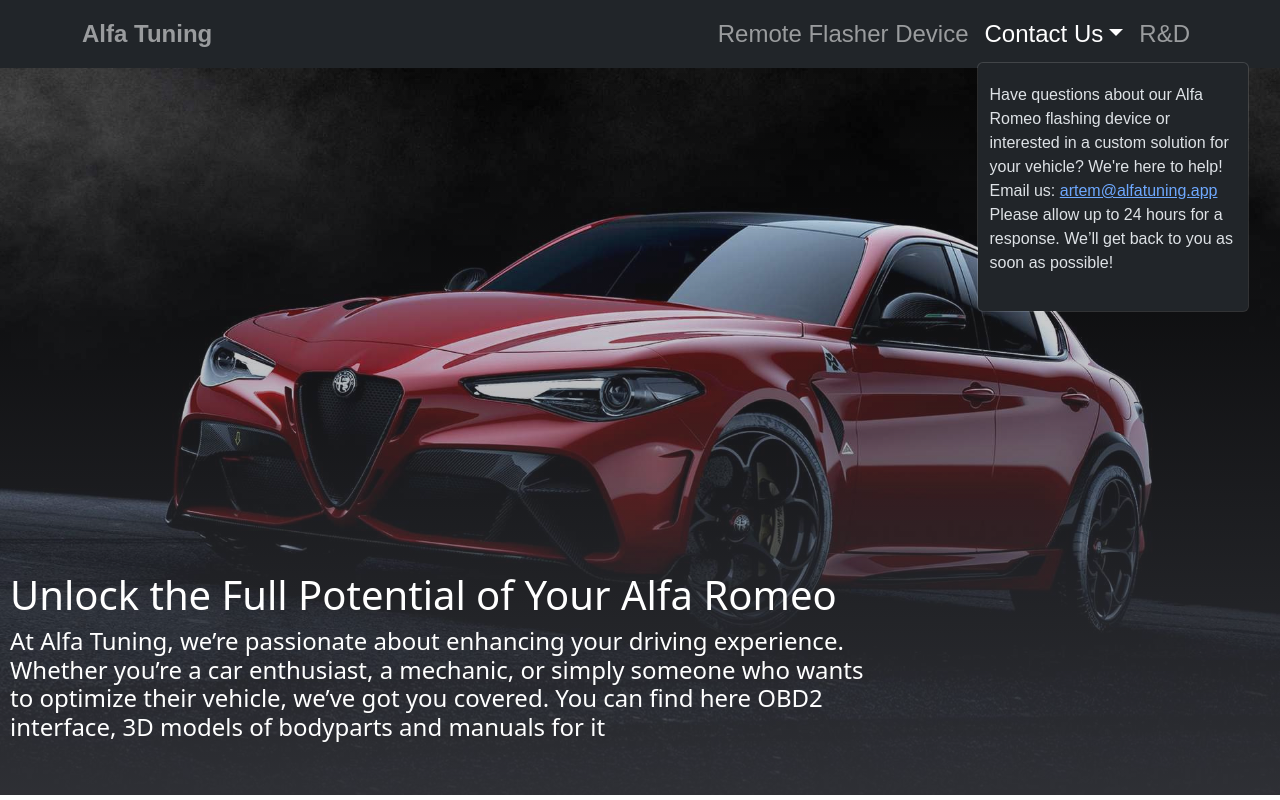
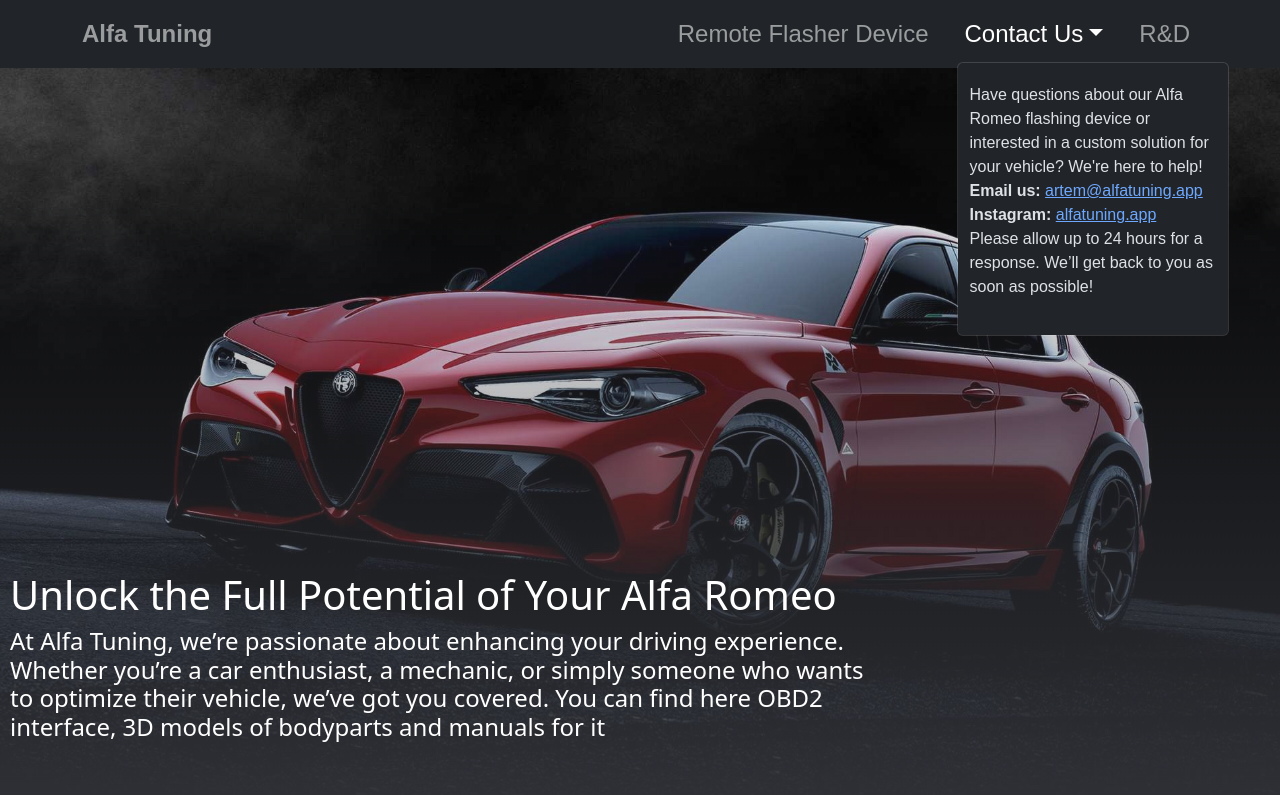
Before and after one commit to AlfaRomeoTuning/web-site, a React (Create React App) app: page / in a window 1280 px wide. Both pictures are taken after a click on the button "Contact Us". Built offline with nearby package versions, Linux system fonts and the light colour scheme.

Commit message:
Update contact us block

```diff
--- a/src/components/home/Home.css
+++ b/src/components/home/Home.css
@@ -24,6 +24,12 @@
 }
 
 @media only screen and (max-width: 600px) {
+
+    #home {
+        background-size: cover;
+        text-align: center;
+    }
+
     #home .text-container {
         width: 100%;
         position: initial;
--- a/src/components/navigation/Navigation.css
+++ b/src/components/navigation/Navigation.css
@@ -26,6 +26,10 @@
     font-size: xx-large;
 }
 
+.navbar-nav {
+    column-gap: 20px;
+}
+
 .navbar .navbar-contact-us {
     padding: 12px;
     width: 270px;
--- a/src/components/navigation/Navigation.jsx
+++ b/src/components/navigation/Navigation.jsx
@@ -29,7 +29,8 @@
                                 </Nav.Link> */}
                                 <NavDropdown title="Contact Us" id="basic-nav-dropdown" >
                                     <p className='navbar-contact-us'>Have questions about our Alfa Romeo flashing device or interested in a custom solution for your vehicle? We're here to help!<br />
-                                        Email us: <a href="mailto:artem@alfatuning.app">artem@alfatuning.app</a><br />
+                                        <strong>Email us:</strong> <a href="mailto:artem@alfatuning.app">artem@alfatuning.app</a><br />
+                                        <strong>Instagram:</strong> <a href="https://www.instagram.com/alfatuning.app">alfatuning.app</a><br />
                                         Please allow up to 24 hours for a response. We’ll get back to you as soon as possible!</p>
                                 </NavDropdown>
                                 <Nav.Link className='navbar-link'>
```
